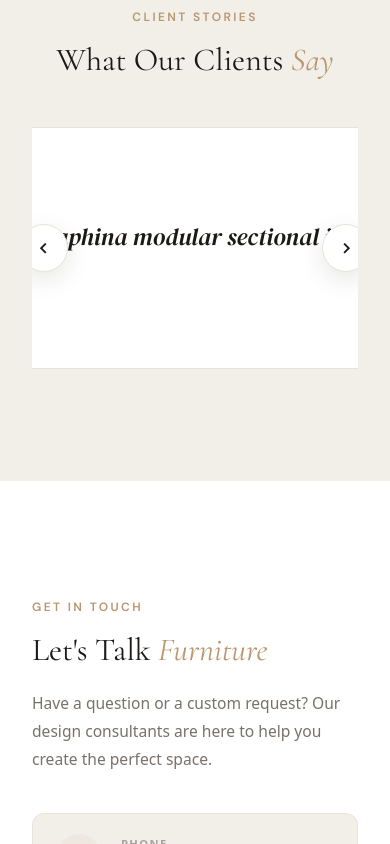
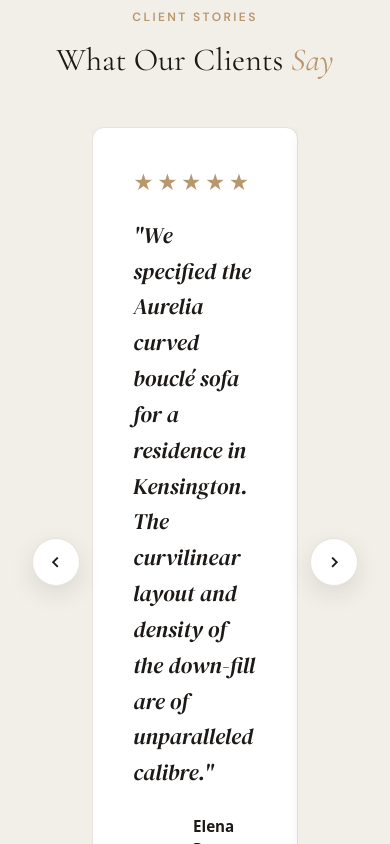
Before and after one commit to blackhole2100/bespoke-luxury-Next.js, a Next.js app: page / in a window 390 px wide. Shown: the part 6240-7084 px from the top of the page. Built offline with nearby package versions, Linux system fonts and the light colour scheme; no server answers.

Commit message:
fix: resolve testimonial carousel overflow clipping and layout alignment bugs

```diff
--- a/src/app/globals.css
+++ b/src/app/globals.css
@@ -1154,7 +1154,8 @@ button { cursor: pointer; font-family: var(--font-body); border: none; backgroun
     background: var(--bg-secondary);
     border-radius: var(--radius-md);
     padding: 2.5rem;
-    min-width: 360px;
+    width: 100%;
+    min-width: 0;
     flex-shrink: 0;
     border: 1px solid var(--border);
     box-shadow: var(--shadow-sm);
@@ -1616,7 +1617,7 @@ button { cursor: pointer; font-family: var(--font-body); border: none; backgroun
     .trust-grid { grid-template-columns: 1fr; }
     .gallery-masonry { grid-template-columns: 1fr 1fr; }
     .gallery-item.tall { grid-row: span 1; }
-    .review-card { min-width: 290px; }
+    .review-card { min-width: 0; width: 100%; }
     .review-nav.prev { left: -12px; }
     .review-nav.next { right: -12px; }
     .footer-top { grid-template-columns: 1fr; gap: 2.5rem; }
--- a/src/components/ReviewsCarousel.tsx
+++ b/src/components/ReviewsCarousel.tsx
@@ -67,25 +67,27 @@ export const ReviewsCarousel: React.FC = () => {
         <h2 className="section-heading">What Our Clients <em>Say</em></h2>
       </div>
 
-      <div className="reviews-track-wrapper" style={{ overflow: 'hidden', position: 'relative' }}>
+      <div className="reviews-carousel-container" style={{ position: 'relative', maxWidth: '800px', margin: '0 auto', padding: '0 60px' }}>
+        <div className="reviews-track-wrapper" style={{ overflow: 'hidden' }}>
           <div
             className="reviews-track"
             style={{
               display: 'flex',
               transform: `translateX(-${current * 100}%)`,
-            transition: 'transform 0.6s cubic-bezier(0.25, 1, 0.5, 1)'
+              transition: 'transform 0.6s cubic-bezier(0.25, 1, 0.5, 1)',
+              gap: 0
             }}
           >
             {REVIEWS.map((review, idx) => (
               <div
                 className="review-card"
                 key={idx}
-              style={{ minWidth: '100%', flexShrink: 0, boxSizing: 'border-box' }}
+                style={{ width: '100%', minWidth: '100%', flexShrink: 0, boxSizing: 'border-box' }}
               >
                 <div className="review-stars" style={{ color: 'var(--accent)', fontSize: '1.25rem', marginBottom: '1.25rem' }}>
                   {review.stars}
                 </div>
-              <blockquote style={{ fontFamily: 'var(--font-heading)', fontSize: '1.5rem', fontStyle: 'italic', lineHeight: '1.6', color: 'var(--text-primary)', marginBottom: '1.5rem', borderLeft: 'none', paddingLeft: 0 }}>
+                <blockquote style={{ fontFamily: 'var(--font-heading)', fontSize: '1.4rem', fontStyle: 'italic', lineHeight: '1.6', color: 'var(--text-primary)', marginBottom: '1.5rem', borderLeft: 'none', paddingLeft: 0, whiteSpace: 'normal', wordBreak: 'break-word' }}>
                   {review.quote}
                 </blockquote>
                 <div className="reviewer" style={{ display: 'flex', alignItems: 'center', gap: '12px' }}>
@@ -106,12 +108,13 @@ export const ReviewsCarousel: React.FC = () => {
               </div>
             ))}
           </div>
+        </div>
 
         {/* Navigation buttons */}
-        <button className="review-nav prev" onClick={handlePrev} style={{ zIndex: 10 }}>
+        <button className="review-nav prev" onClick={handlePrev} style={{ zIndex: 10, position: 'absolute', left: 0, top: '50%', transform: 'translateY(-50%)' }}>
           <i className="bx bx-chevron-left"></i>
         </button>
-        <button className="review-nav next" onClick={handleNext} style={{ zIndex: 10 }}>
+        <button className="review-nav next" onClick={handleNext} style={{ zIndex: 10, position: 'absolute', right: 0, top: '50%', transform: 'translateY(-50%)' }}>
           <i className="bx bx-chevron-right"></i>
         </button>
       </div>
```
Lines whose indentation alone changed are shown as unchanged.
